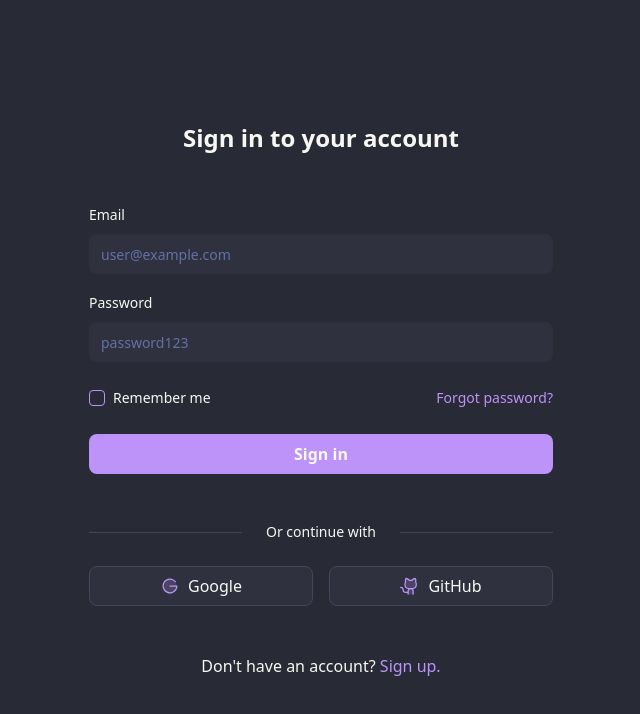
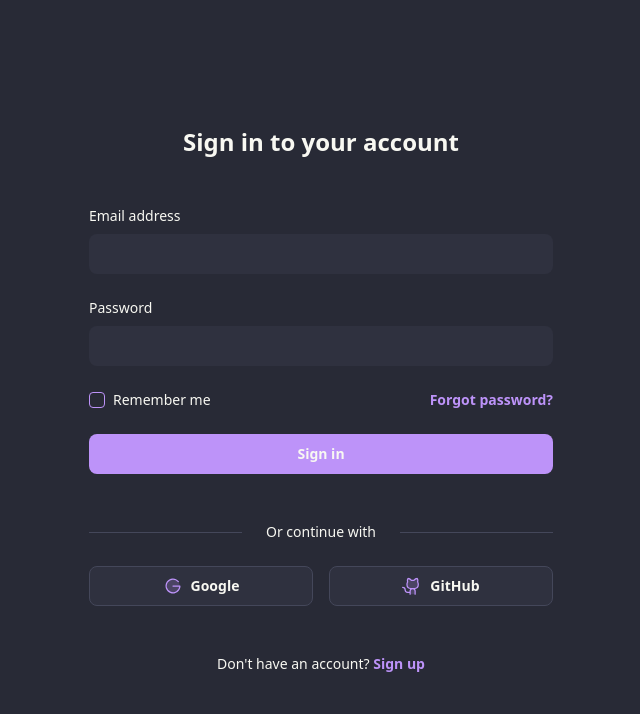
Before and after one commit to igornicoletti/react-auth-context, a React (Vite) app: page / in a window 1280 px wide. Shown: the top 714 px of the page, without its empty margins (319-959 px from the left). Built offline with nearby package versions, Linux system fonts and the light colour scheme.

Commit message:
Forms for registration, and optimization of tailwind-varyants

```diff
--- a/src/App.tsx
+++ /dev/null
@@ -1,3 +0,0 @@
-export const App = () => {
-  return (<></>)
-}
--- a/src/pages/SignIn.tsx
+++ b/src/pages/SignIn.tsx
@@ -1,65 +1,62 @@
-import { Form, Link } from 'react-router-dom'
+
+import { Form, Link, useActionData } from 'react-router-dom'
 import { Check, GithubLogo, GoogleLogo } from '@phosphor-icons/react'
+import { signInVariants } from '../styles'
+
+const { container, wrapper, title, form, formGroup, groupInput, formButton, formAction, actionForgot, actionRemember, rememberCheckbox, checkboxInput, checkboxIcon, separator, separatorAbsolute, absoluteLine, separatorRelative, relativeText, connect, connectButton, connectIcon, account, accountLink } = signInVariants()
 
 export const SignIn = () => {
+  const data = useActionData()
+  console.log(data)
+
   return (
-    <div className={'flex items-center justify-center min-h-screen bg-dark-gray text-light-gray'}>
-      <div className={'mx-auto w-full max-w-lg px-6 py-8 space-y-12'}>
-        <h2 className={'text-center text-2xl font-semibold'}>Sign in to your account</h2>
-        <Form method={'post'} className={'space-y-6'}>
-          <div className={'space-y-4'}>
-            <div>
-              <label htmlFor={'email'} className={'text-sm font-medium'}>Email</label>
-              <input id={'email'} type={'email'} placeholder={'user@example.com'} className={'mt-2 block w-full h-10 rounded-lg bg-charcoal-gray px-3 text-sm placeholder:text-purple-blue focus:outline-none focus:outline-2 focus:-outline-offset-2 focus:outline-lavender-purple'} />
+    <div className={container()}>
+      <div className={wrapper()}>
+        <h2 className={title()}>Sign in to your account</h2>
+        <Form className={form()} method='post'>
+          <div className={formGroup()}>
+            <label htmlFor='email'>Email address</label>
+            <input className={groupInput()} id='email' name='email' type='email' />
+          </div>
+          <div className={formGroup()}>
+            <label htmlFor='password'>Password</label>
+            <input className={groupInput()} id='password' name='password' type='password' />
+          </div>
+          <div className={formAction()}>
+            <div className={actionRemember()}>
+              <div className={rememberCheckbox()}>
+                <input className={checkboxInput()} id='remember-me' name='remember-me' type='checkbox' />
+                <Check className={checkboxIcon()} weight='bold' />
+              </div>
+              <label htmlFor='remember-me'>Remember me</label>
             </div>
-            <div>
-              <label htmlFor={'password'} className={'text-sm font-medium'}>Password</label>
-              <input id={'password'} type={'password'} placeholder={'password123'} className={'mt-2 block w-full h-10 rounded-lg bg-charcoal-gray px-3 text-sm placeholder:text-purple-blue focus:outline-none focus:outline-2 focus:-outline-offset-2 focus:outline-lavender-purple'} />
+            <Link to='/' className={actionForgot()}>Forgot password?</Link>
+          </div>
+          <button className={formButton()} type='submit'>Sign in</button>
+        </Form>
+        <div className={form()}>
+          <div className={separator()}>
+            <div className={separatorAbsolute()} aria-hidden='true'>
+              <div className={absoluteLine()}></div>
+            </div>
+            <div className={separatorRelative()}>
+              <span className={relativeText()}>Or continue with</span>
             </div>
           </div>
-          <div className={'flex items-center justify-between'}>
-            <div className={'flex items-center gap-2'}>
-              <div className={'flex h-6 shrink-0 items-center'}>
-                <div className={'group grid size-4 grid-cols-1'}>
-                  <input id={'remember-me'} name={'remember-me'} type={'checkbox'} className={'col-start-1 row-start-1 appearance-none rounded border border-lavender-purple checked:bg-lavender-purple indeterminate:bg-lavender-purple focus-visible:outline focus-visible:outline-2 focus-visible:outline-offset-2 focus-visible:outline-lavender-purple disabled:bg-lavender-purple disabled:checked:bg-lavender-purple forced-colors:appearance-auto'} />
-                  <Check className="pointer-events-none col-start-1 row-start-1 self-center justify-self-center text-sm opacity-0 group-has-[:checked]:opacity-100" weight={'bold'} />
-                </div>
-              </div>
-              <label htmlFor={'remember-me'} className={'text-sm'}>Remember me</label>
-            </div>
-            <Link to={'#'} className={'font-medium text-sm text-lavender-purple hover:text-lavender-purple/80 transition duration-200 ease-in'}>
-              Forgot password?
+          <div className={connect()}>
+            <Link to='/' className={connectButton()}>
+              <GoogleLogo className={connectIcon()} weight='duotone' />
+              <span>Google</span>
             </Link>
-          </div>
-          <button type={'submit'} className={'inline-flex w-full h-10 items-center justify-center rounded-lg bg-lavender-purple px-3 font-semibold hover:bg-lavender-purple/90 transition duration-200 ease-in'}>
-            Sign in
-          </button>
-        </Form>
-        <div className={'space-y-6'}>
-          <div className={'relative'}>
-            <div className={'absolute inset-0 flex items-center'} aria-hidden={'true'}>
-              <div className={'w-full border-t border-steel-gray'}></div>
-            </div>
-            <div className={'relative flex justify-center'}>
-              <span className={'bg-dark-gray px-6 text-sm'}>Or continue with</span>
-            </div>
-          </div>
-          <div className={'grid grid-cols-2 gap-4'}>
-            <Link to={'#'} className={'flex h-10 w-full items-center justify-center gap-2 rounded-lg border border-steel-gray bg-charcoal-gray px-3 hover:bg-steel-gray transition duration-200 ease-in'}>
-              <GoogleLogo className={'text-lavender-purple text-xl'} weight={'duotone'} />
-              <span className={'font-medium'}>Google</span>
-            </Link>
-            <Link to={'#'} className={'flex h-10 w-full items-center justify-center gap-2 rounded-lg border border-steel-gray bg-charcoal-gray px-3 hover:bg-steel-gray transition duration-200 ease-in'}>
-              <GithubLogo className={'text-lavender-purple text-xl'} weight={'duotone'} />
-              <span className={'font-medium'}>GitHub</span>
+            <Link to='/' className={connectButton()}>
+              <GithubLogo className={connectIcon()} weight='duotone' />
+              <span>GitHub</span>
             </Link>
           </div>
         </div>
-        <p className={'text-center'}>
+        <p className={account()}>
           Don&apos;t have an account?{' '}
-          <Link to={'#'} className={'font-medium text-lavender-purple hover:text-lavender-purple/80 transition duration-200 ease-in'}>
-            Sign up.
-          </Link>
+          <Link to={'/signup'} className={accountLink()}>Sign up</Link>
         </p>
       </div>
     </div>
--- /dev/null
+++ b/src/pages/SignUp.tsx
@@ -0,0 +1,37 @@
+import { Form, Link, useActionData } from 'react-router-dom'
+import { signInVariants } from '../styles'
+
+const { container, wrapper, title, form, formGroup, groupInput, formButton, formPrivacy, account, accountLink } = signInVariants()
+
+export const SignUp = () => {
+  const data = useActionData()
+  console.log(data)
+
+  return (
+    <div className={container()}>
+      <div className={wrapper()}>
+        <h2 className={title()}>Sign up to create your account</h2>
+        <Form className={form()} method='post'>
+          <div className={formGroup()}>
+            <label htmlFor='fullName'>Full name</label>
+            <input className={groupInput()} id='fullName' name='fullName' type='text' />
+          </div>
+          <div className={formGroup()}>
+            <label htmlFor='email'>Email address</label>
+            <input className={groupInput()} id='email' name='email' type='email' />
+          </div>
+          <div className={formGroup()}>
+            <label htmlFor='password'>Password</label>
+            <input className={groupInput()} id='password' name='password' type='password' />
+          </div>
+          <p className={formPrivacy()}>By registering, you accept our terms of use and ours privacy policy.</p>
+          <button className={formButton()} type='submit'>Sign up</button>
+        </Form>
+        <p className={account()}>
+          Already have an account?{' '}
+          <Link to={'/'} className={accountLink()}>Sign in</Link>
+        </p>
+      </div>
+    </div>
+  )
+}
--- a/src/pages/index.tsx
+++ b/src/pages/index.tsx
@@ -1 +1,2 @@
 export { SignIn } from './SignIn'
+export { SignUp } from './SignUp'
--- a/src/router.tsx
+++ b/src/router.tsx
@@ -1,9 +1,16 @@
 import { createBrowserRouter } from 'react-router-dom'
-import { SignIn } from './pages'
+import { SignIn, SignUp } from './pages'
+import { signInAction, signUpAction } from './routes/actions'
 
 export const router = createBrowserRouter([
   {
     path: '/',
-    element: <SignIn />
+    element: <SignIn />,
+    action: signInAction
+  },
+  {
+    path: '/signup',
+    element: <SignUp />,
+    action: signUpAction
   }
 ])
--- /dev/null
+++ b/src/routes/actions/index.tsx
@@ -0,0 +1,2 @@
+export { signInAction } from './signInAction'
+export { signUpAction } from './signUpAction'
--- /dev/null
+++ b/src/routes/actions/signInAction.tsx
@@ -0,0 +1,13 @@
+import { ActionFunction } from 'react-router-dom'
+
+export const signInAction: ActionFunction = async ({ request }) => {
+  const formData = await request.formData()
+  const email = formData.get('email') as string
+  const password = formData.get('password') as string
+
+  if (!email || !password) {
+    return { error: 'All fields are required!' }
+  }
+
+  return { email, password }
+}
--- a/src/styles/app.ts
+++ /dev/null
@@ -1,7 +0,0 @@
-import { tv } from 'tailwind-variants'
-
-export const appVariants = tv({
-  slots: {
-    container: 'flex items-center justify-center w-screen min-h-screen bg-light-gray dark:bg-dark-gray',
-  },
-})
--- a/src/styles/index.ts
+++ b/src/styles/index.ts
@@ -1 +1 @@
-export { appVariants } from './app'
+export { signInVariants } from './signInVariants'
--- /dev/null
+++ b/src/styles/signInVariants.ts
@@ -0,0 +1,33 @@
+import { tv } from 'tailwind-variants'
+
+const transitions = 'transition duration-200 ease-in'
+
+export const signInVariants = tv({
+  slots: {
+    container: 'grid place-items-center min-h-screen bg-dark-gray text-light-gray',
+    wrapper: 'mx-auto w-full max-w-lg px-6 py-8 grid gap-12 text-sm font-medium',
+    title: 'text-center text-2xl font-bold',
+    form: 'grid gap-6',
+    formGroup: 'grid gap-2',
+    groupInput: 'block w-full h-10 rounded-lg bg-charcoal-gray px-3 text-base placeholder:text-purple-blue focus:outline-none focus:outline-2 focus:-outline-offset-2 focus:outline-lavender-purple',
+    formButton: `inline-flex w-full h-10 items-center justify-center rounded-lg bg-lavender-purple px-3 font-semibold hover:bg-lavender-purple/85 ${transitions}`,
+    formPrivacy: 'text-xs',
+    formAction: 'flex items-center justify-between',
+    actionForgot: `font-semibold text-lavender-purple hover:text-lavender-purple/85 ${transitions}`,
+    actionRemember: 'flex items-center gap-2',
+    rememberCheckbox: 'group grid size-4 grid-cols-1',
+    checkboxInput: 'appearance-none col-start-1 row-start-1 rounded border border-lavender-purple checked:bg-lavender-purple indeterminate:bg-lavender-purple focus-visible:outline focus-visible:outline-2 focus-visible:outline-offset-2 focus-visible:outline-lavender-purple disabled:bg-lavender-purple disabled:checked:bg-lavender-purple forced-colors:appearance-auto',
+    checkboxIcon: 'pointer-events-none col-start-1 row-start-1 self-center justify-self-center text-sm opacity-0 group-has-[:checked]:opacity-100',
+    separator: 'relative',
+    separatorAbsolute: 'absolute inset-0 flex items-center',
+    absoluteLine: 'w-full border-t border-steel-gray',
+    separatorRelative: 'relative flex justify-center',
+    relativeText: 'bg-dark-gray px-6',
+    connect: 'grid grid-cols-2 gap-4',
+    connectButton: `flex h-10 items-center justify-center gap-2 rounded-lg border border-steel-gray bg-charcoal-gray px-3 font-semibold hover:bg-steel-gray ${transitions}`,
+    connectIcon: 'text-xl text-lavender-purple',
+    account: 'text-center text-sm',
+    accountLink: `font-semibold text-lavender-purple hover:underline hover:underline-offset-2 ${transitions}`,
+
+  },
+})
```
Also changed, not shown: src/routes/actions/signUpAction.tsx (added, +14 -0 lines).
